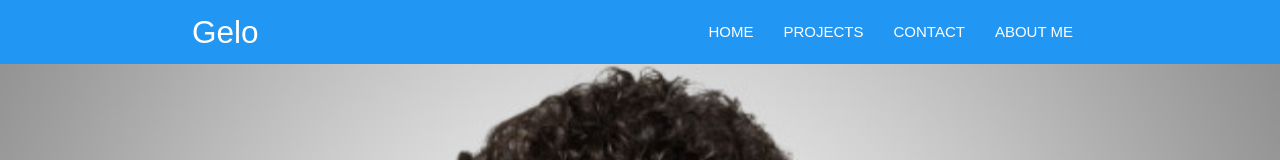
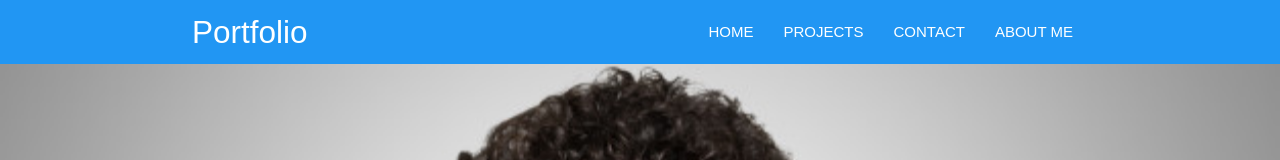
Before and after one commit to GeloUno/RouterReact, a React (Create React App) app: page / in a window 1280 px wide. Shown: the top 160 px of the page. Built offline with nearby package versions, Linux system fonts and the light colour scheme.

Commit message:
Chnange Title Page

```diff
--- a/public/index.html
+++ b/public/index.html
@@ -27,7 +27,7 @@
     <!-- Compiled and minified JavaScript -->
     <script src="https://cdnjs.cloudflare.com/ajax/libs/materialize/1.0.0-rc.2/js/materialize.min.js"></script>
 
-    <title>React App</title>
+    <title>Portfolio Grzegorz Kędziora</title>
   </head>
   <body>
     <noscript>
--- a/src/Component/AppNavBar.js
+++ b/src/Component/AppNavBar.js
@@ -40,7 +40,7 @@ class AppNavBar extends Component {
     return (
       <nav className="nav-wrapper blue">
         <div className="container">
-          <a className="brand-logo left">Gelo</a>
+          <a className="brand-logo left">Portfolio</a>
           <ul className="right hide-on-small-only">
             <li>
               <NavLink to="/">Home</NavLink>
```
